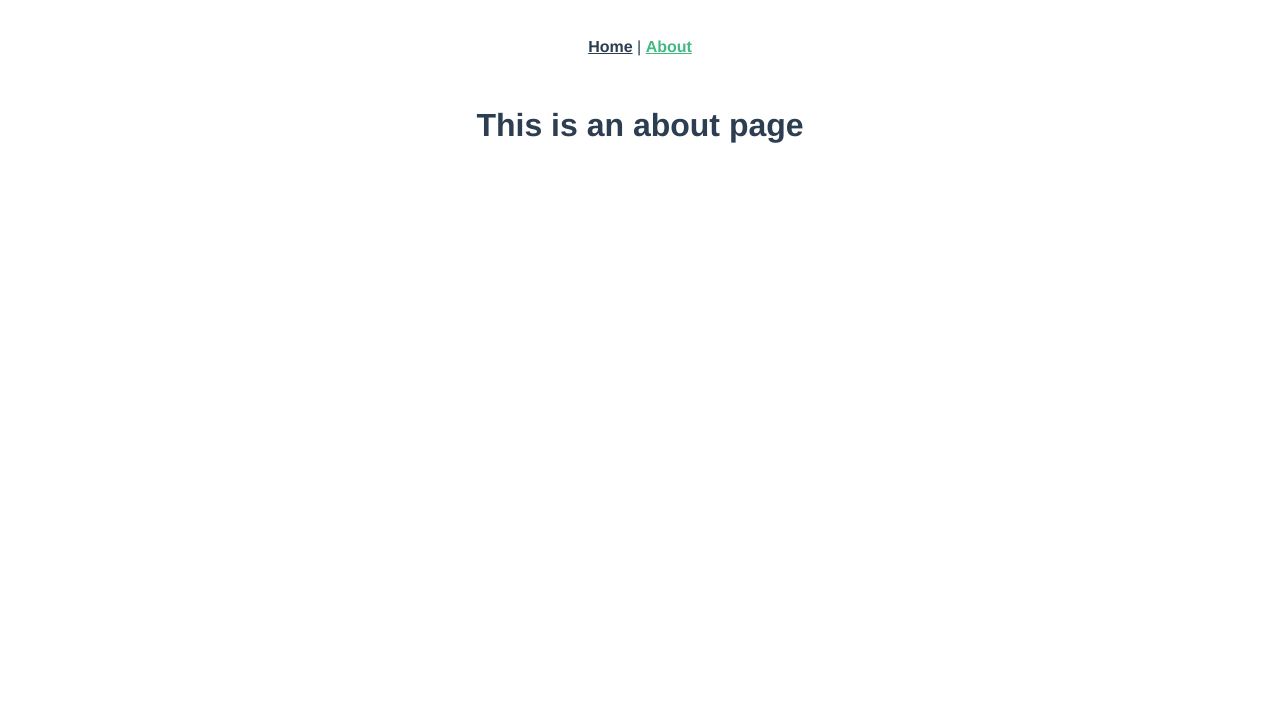
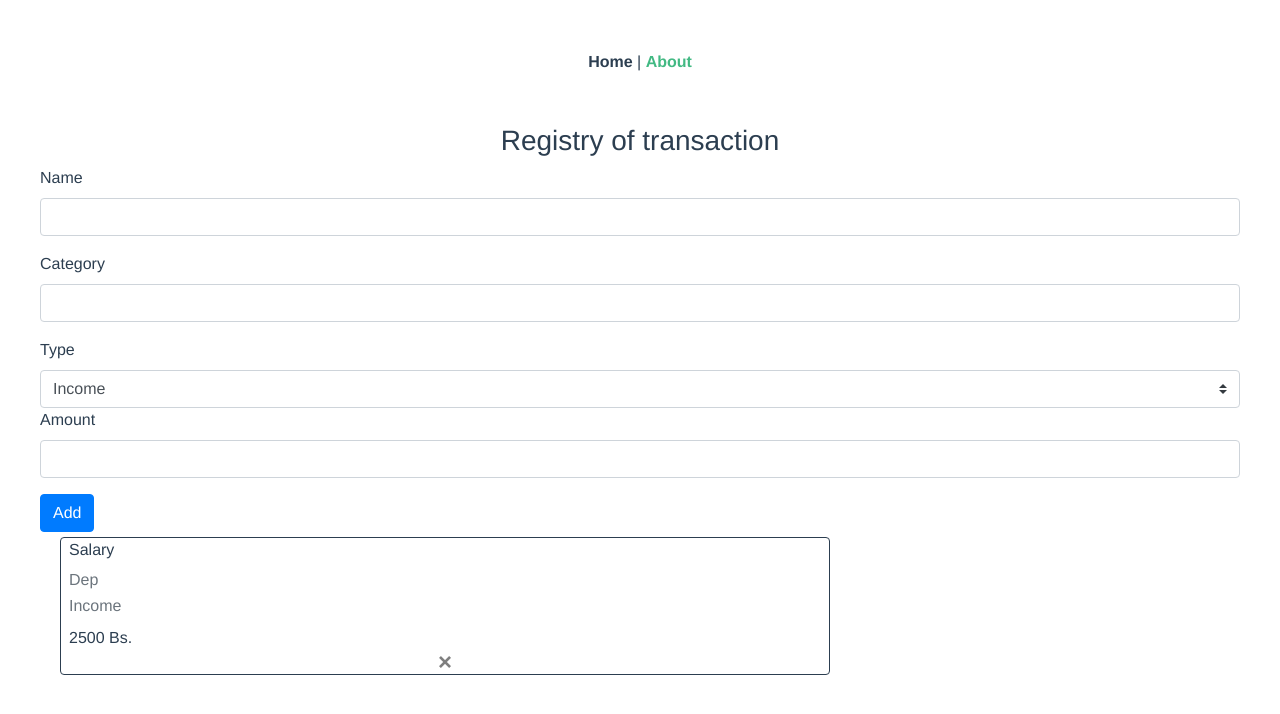
Before and after one commit to humanoastuto/Proyect-Enterprise-Wallet, a Vue app: page /#/about in a window 1280 px wide. Shown: the top 714 px of the page. Built offline with nearby package versions, Linux system fonts and the light colour scheme.

Commit message:
Adding basic income/expense crud to about page

```diff
--- /dev/null
+++ b/CSS/main.css
@@ -0,0 +1,6 @@
+#app {
+    font-family: Helvetica, Arial, sans-serif;
+    text-align: center;
+    color: #2c3e50;
+    margin: 20px;
+  }
--- a/public/index.html
+++ b/public/index.html
@@ -6,6 +6,8 @@
     <meta name="viewport" content="width=device-width,initial-scale=1.0">
     <link rel="icon" href="<%= BASE_URL %>favicon.ico">
     <title><%= htmlWebpackPlugin.options.title %></title>
+    <link rel="stylesheet" href="https://stackpath.bootstrapcdn.com/bootstrap/4.1.3/css/bootstrap.min.css" integrity="sha384-MCw98/SFnGE8fJT3GXwEOngsV7Zt27NXFoaoApmYm81iuXoPkFOJwJ8ERdknLPMO" crossorigin="anonymous">
+    <link rel="stylesheet" href="css/main.css">
   </head>
   <body>
     <noscript>
--- a/src/views/About.vue
+++ b/src/views/About.vue
@@ -1,5 +1,100 @@
 <template>
-  <div class="about">
-    <h1>This is an about page</h1>
+  <div class="about" id="app">
+    <h3>{{ title }}</h3>
+    <div class="form">
+      <div class="form-group">
+        <label>Name</label>
+        <input class="form-control" type="text" v-model="registry.name">
+      </div>
+      <div class="form-group">
+        <label>Category</label>
+        <input class="form-control" v-model="registry.category">
+      </div>
+      <label>Type</label>
+      <select class="browser-default custom-select" v-model="registry.type_search">
+        <option v-for="(type, index) in typelist" :key="index"> {{ type.name }} </option>
+      </select>
+       <div class="form-group">
+        <label>Amount</label>
+        <input class="form-control" v-model="registry.amount">
+      </div>
+      <button class="btn btn-primary" @click="addRegistry">Add</button>
+    </div>
+    <div class="col-sm-12">
+      <div class="col-sm-8 nota" v-for="(registry, index) in registrys" :key="index">
+        <div class="card">
+          <div class="card-block">
+            <div class="card-title">{{registry.name}}</div>
+            <div class="card-subtitle mb-2 text-muted">{{registry.category}}</div>
+            <div class="card-subtitle mb-2 text-muted">{{registry.type}}</div>
+            <p class="card-text">{{registry.amount}}</p>
+          </div>
+          <button class="close" @click="delRegistry(index)">&times;</button>
+        </div>
+      </div>
+    </div>
   </div>
 </template>
+
+<script>
+export default {
+  name: 'About',
+  data () {
+    return {
+      title: 'Registry of transaction',
+        typelist:[
+          {
+            name: 'Income'
+          },
+          {
+            name:'Expense'
+          }
+        ],
+      registry:{
+        name:'',
+        category:'',
+        amount:'',
+        type_search:'Income'
+      },
+      registrys:[
+        {
+          name:'Salary',
+          category:'Dep',
+          type:'Income',
+          amount:'2500 Bs.'
+        }
+      ]
+    }
+  },
+  methods:{
+    addRegistry:function(){
+      let { name, category, amount, type_search } = this.registry;
+      this.registrys.push({
+        name,
+        category,
+        amount,
+        type_search
+      })
+    },
+    delRegistry:function(index){
+      this.registrys.splice(index, 1);
+    }
+  }
+}
+</script>
+
+<style>
+  .form{
+    text-align: left;
+  }
+  .card{
+    text-align: left;
+    border:1px solid #2c3e50;
+    border-radius: 4px;
+    padding-left: 8px;
+    padding-right: 8px;
+  }
+  .nota{
+    padding: 5px;
+  }
+</style>
```
